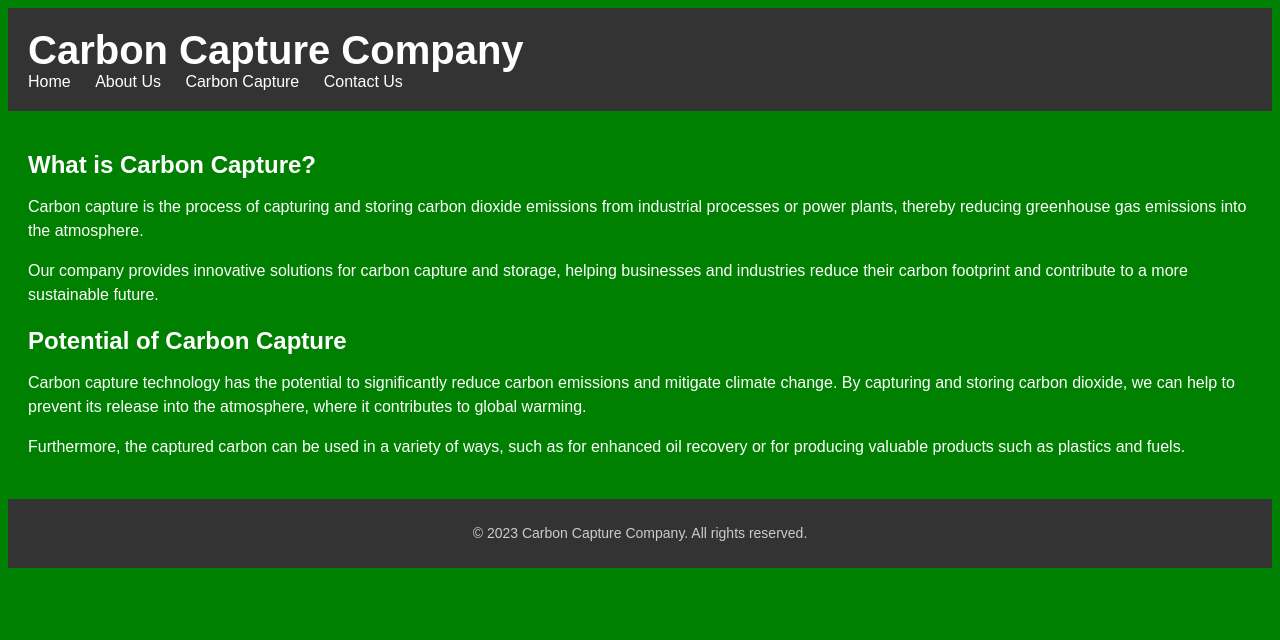
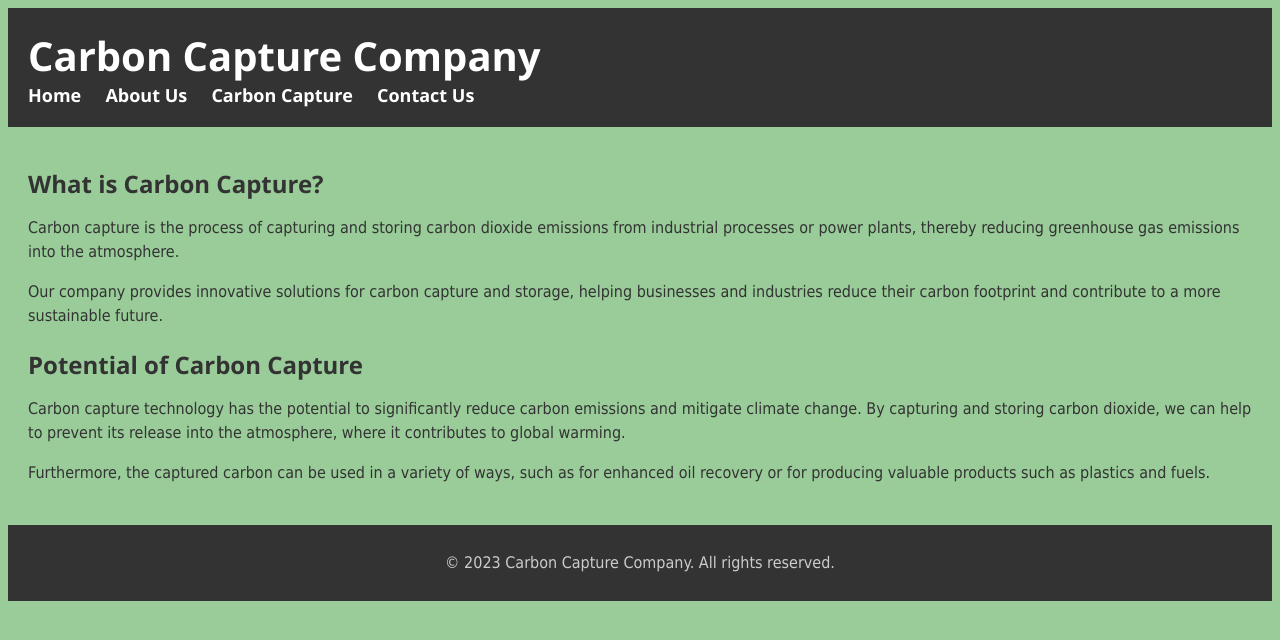
Before and after one commit to simenringdahl/Git-demo, a plain HTML site: page index.html in a window 1280 px wide. Drawn offline with Linux system fonts and the light colour scheme.

Commit message:
made new branch and changed style

```diff
--- a/style.css
+++ b/style.css
@@ -1,7 +1,7 @@
 body {
-	background-color: green;
-	color: white;
-	font-family: Arial, sans-serif;
+	background-color: #99cc99; /* light green background */
+	color: #333; /* dark text color */
+	font-family: 'Segoe UI', Tahoma, Geneva, Verdana, sans-serif; /* updated font */
 }
 
 header {
@@ -13,6 +13,8 @@ h1 {
 	margin: 0;
 	color: white;
 	font-size: 40px;
+	font-weight: bold;
+	font-family: 'Segoe UI', Tahoma, Geneva, Verdana, sans-serif; /* updated font */
 }
 
 nav ul {
@@ -29,6 +31,8 @@ nav li {
 nav a {
 	color: white;
 	text-decoration: none;
+	font-size: 18px;
+	font-weight: bold;
 }
 
 nav a:hover {
@@ -46,10 +50,14 @@ section {
 h2 {
 	font-size: 24px;
 	margin-bottom: 10px;
+	font-weight: bold;
+	font-family: 'Segoe UI', Tahoma, Geneva, Verdana, sans-serif; /* updated font */
 }
 
 p {
 	line-height: 1.5;
+	font-size: 16px;
+	font-family: Tahoma, Geneva, Verdana, sans-serif; /* updated font */
 }
 
 footer {
@@ -58,4 +66,5 @@ footer {
 	text-align: center;
 	color: #ccc;
 	font-size: 14px;
+	font-family: Tahoma, Geneva, Verdana, sans-serif; /* updated font */
 }
```
